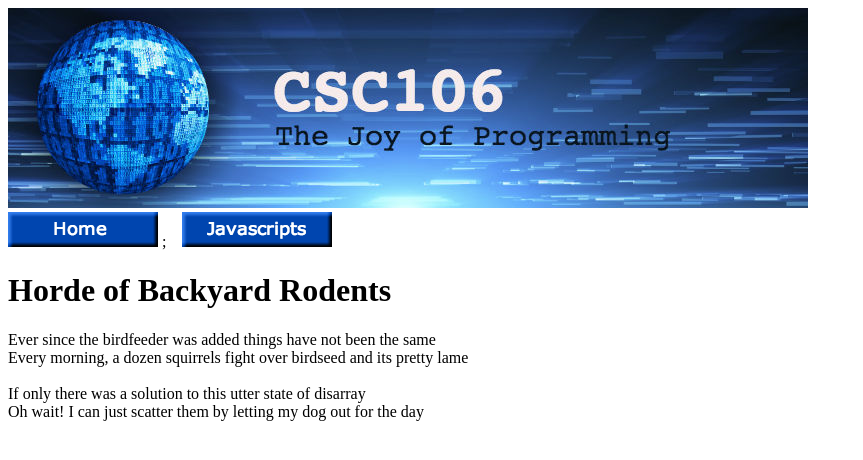
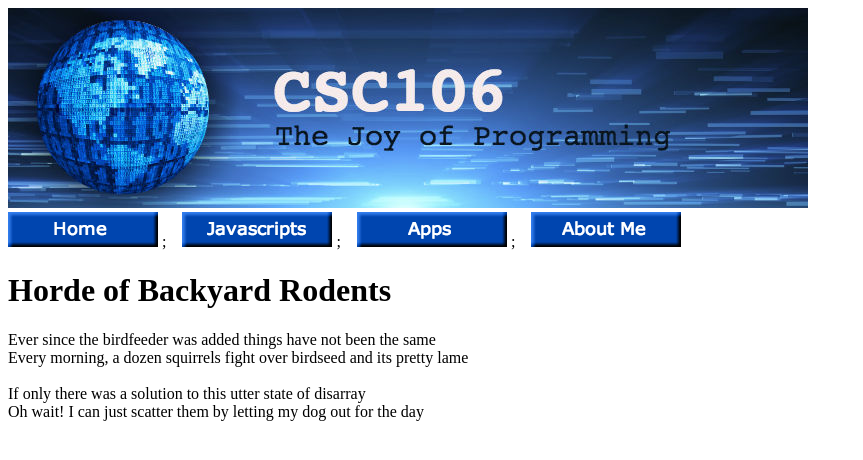
Before and after one commit to joseph-b123/joseph-b123.github.io, a plain HTML site: page index.html in a window 1280 px wide. Shown: the whole page, without its empty margins (0-863 px from the left). Drawn offline with Linux system fonts and the light colour scheme.

Commit message:
Update index.html

```diff
--- a/index.html
+++ b/index.html
@@ -12,6 +12,10 @@
                 <tr> <img src="https://raw.githubusercontent.com/joseph-b123/joseph-b123.github.io/master/home.png" </tr>
                     ;&nbsp;&nbsp;&nbsp;
                 <tr> <img src="https://raw.githubusercontent.com/joseph-b123/joseph-b123.github.io/master/javascripts.png" </tr>
+                    ;&nbsp;&nbsp;&nbsp;
+                <tr> <img src="https://github.com/joseph-b123/joseph-b123.github.io/blob/master/apps.png?raw=true" </tr>
+                    ;&nbsp;&nbsp;&nbsp;
+                <tr> <img src="https://raw.githubusercontent.com/joseph-b123/joseph-b123.github.io/master/about.png" </tr>
             </thead>
 
         </table>
```
